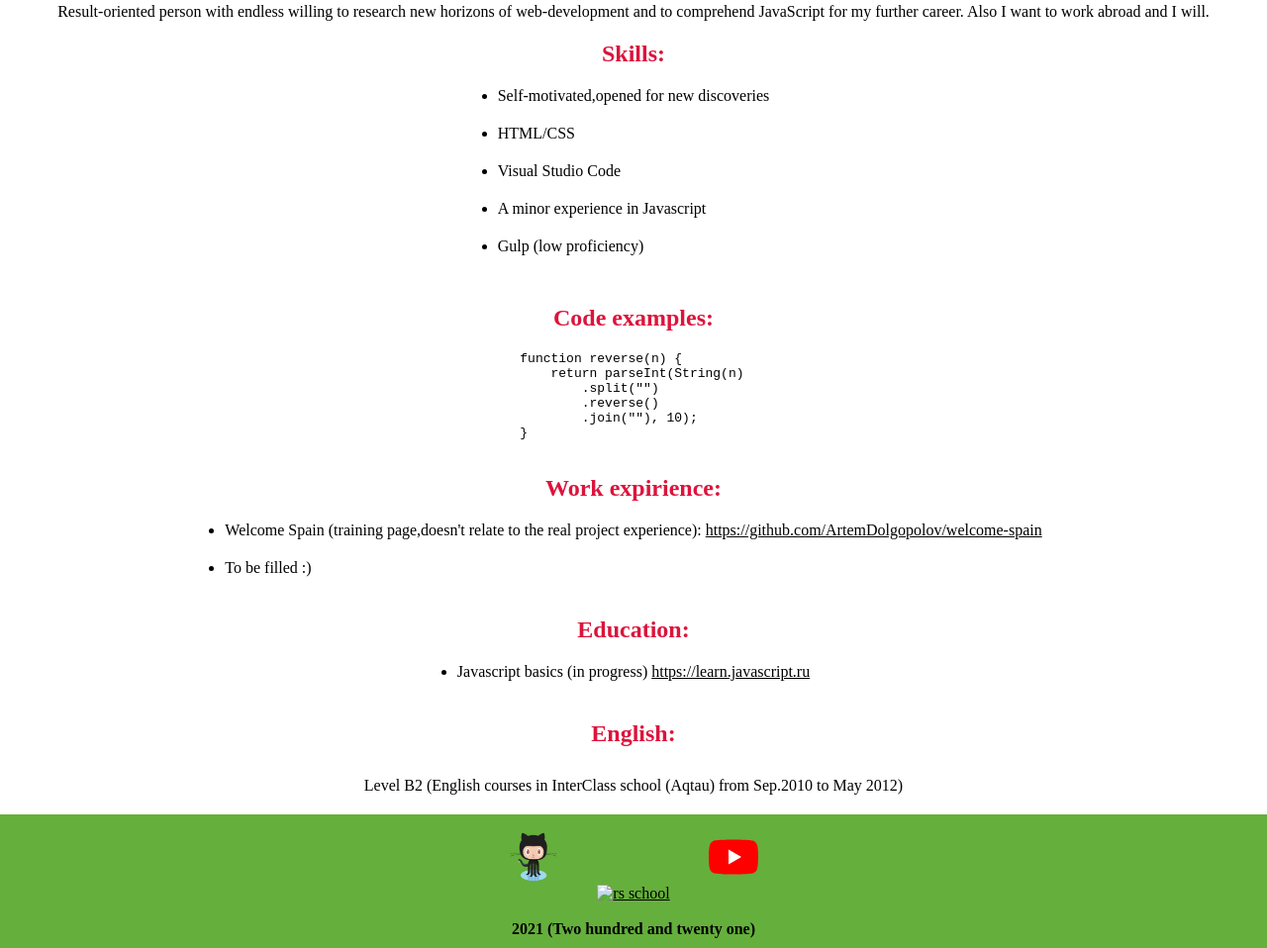
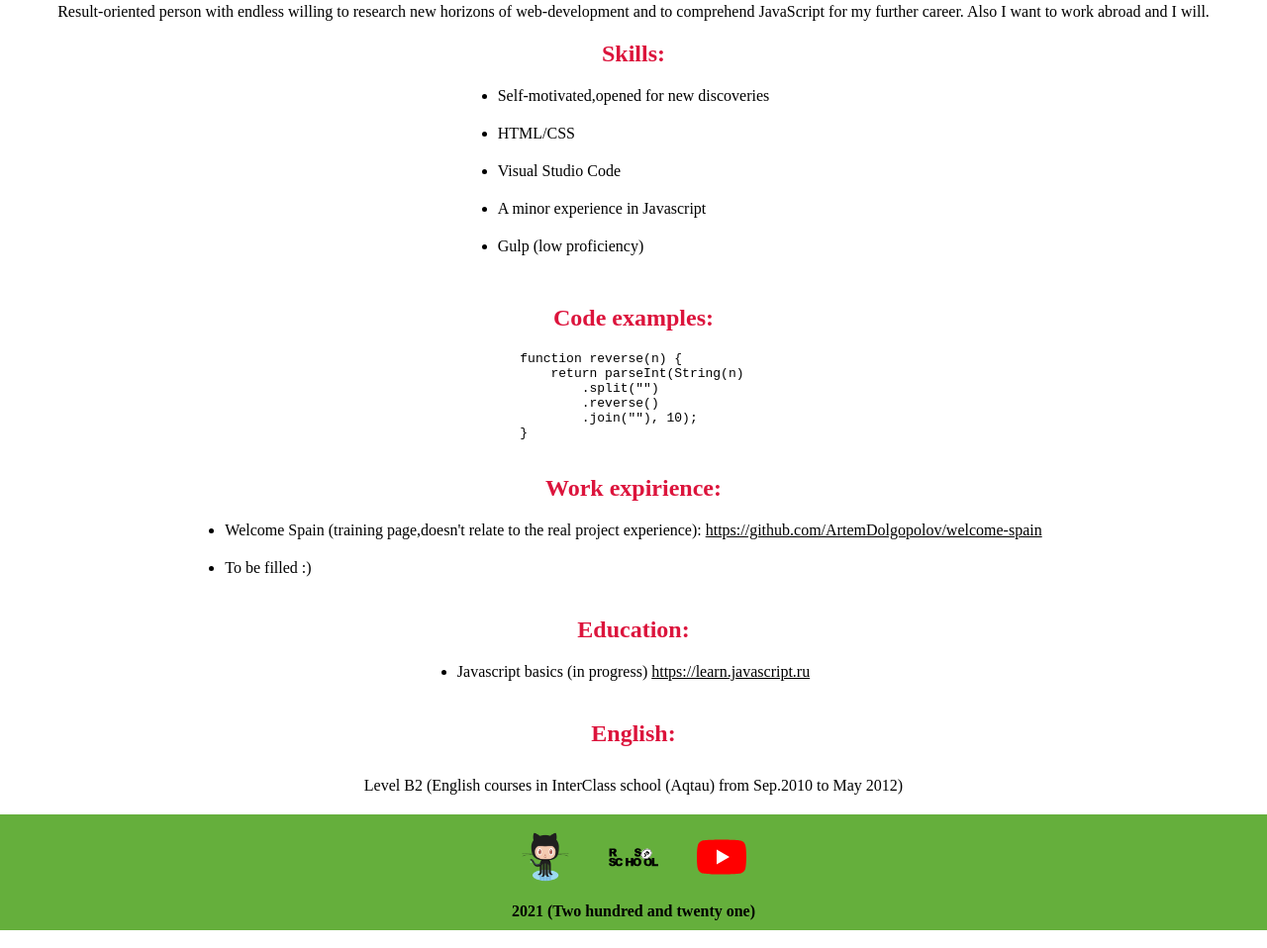
Before and after one commit to ArtemDolgopolov/rsschool-cv-2021, a plain HTML site: page index.html in a window 1280 px wide. Shown: the part 535-1493 px from the top of the page at 99% size. Drawn offline with Linux system fonts and the light colour scheme.

Commit message:
docs: make changes in footer

```diff
--- a/index.html
+++ b/index.html
@@ -74,7 +74,7 @@
     <footer>
         <div class="footer">
             <a href="https://github.com/ArtemDolgopolov"><img class="footer-icons" src="img/github.png" alt="github"></a>
-            <a href="https://rs.school/js/"><img class="footer-icons" src="img/rs school.svg" alt="rs school"></a>
+            <a href="https://rs.school/js/"><img class="footer-icons" src="img/rsschool.svg" alt="rsschool"></a>
             <a href="#"><img class="footer-icons" src="img/youtube.svg" alt="youtube"></a>
             <p><b>2021 (Two hundred and twenty one)</b></p>
         </div>
```
